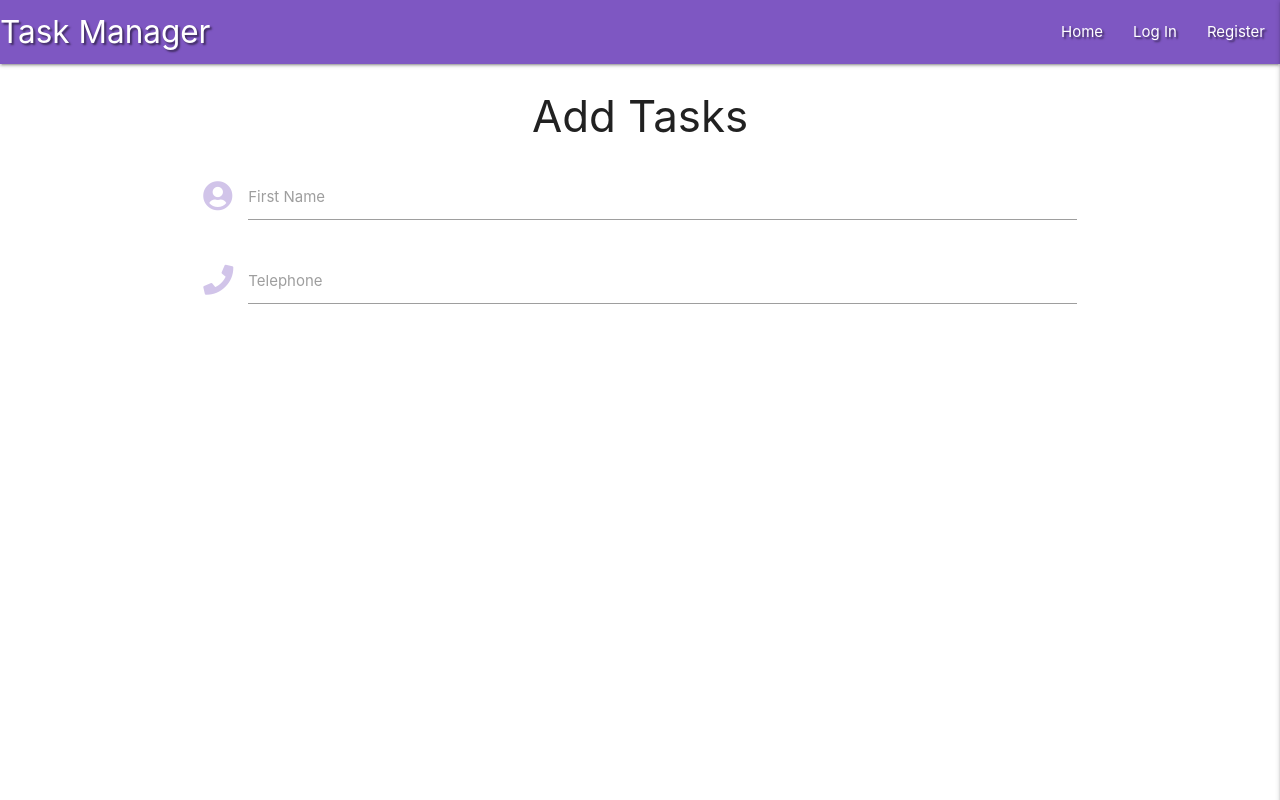
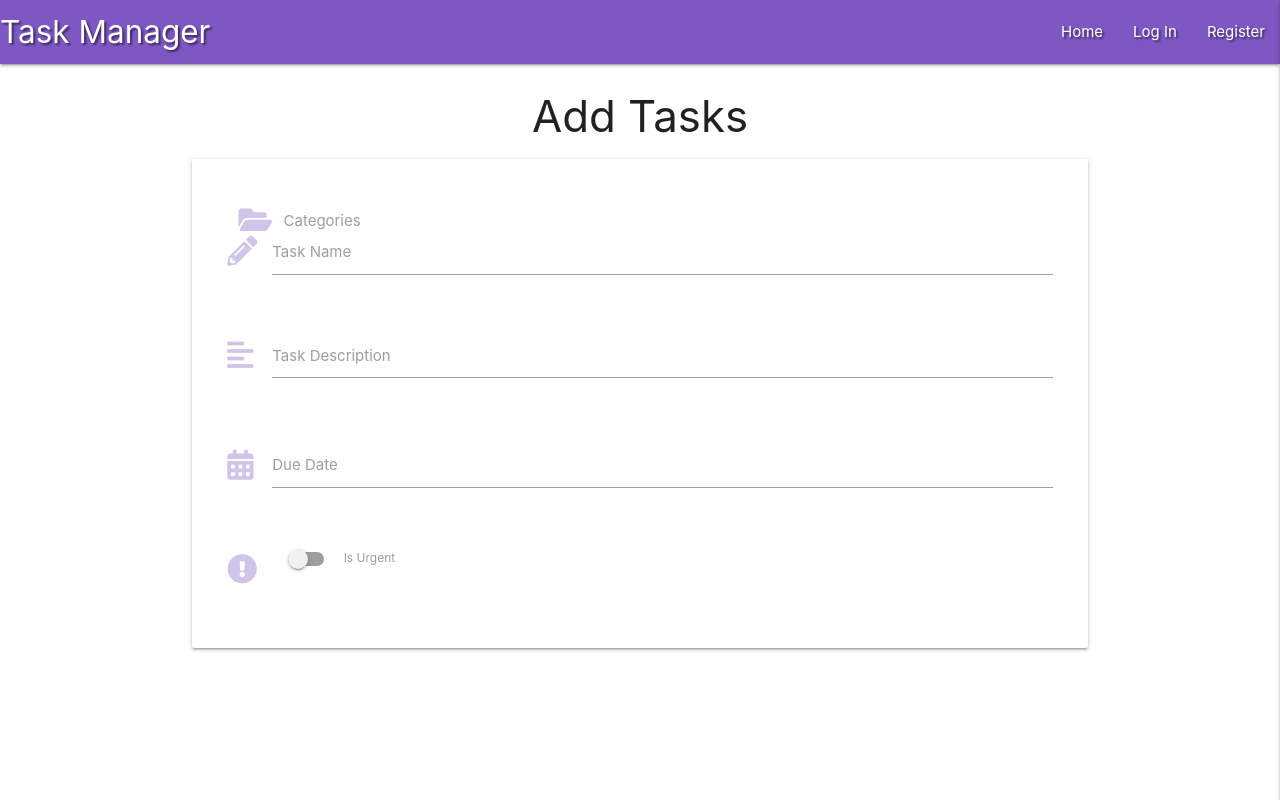
Before and after one commit to Brian-FullStack/task_manager, a Flask app: page /add_task in a window 1280 px wide. Run offline with Flask 2, Linux system fonts and the light colour scheme; some libraries are stand-ins or nearby versions.

Commit message:
Added form for user to add new tasks, added categories from db

```diff
--- a/templates/add_task.html
+++ b/templates/add_task.html
@@ -3,23 +3,61 @@
 
     <h3 class="center-align">Add Tasks</h3>
 
-
+    <div class="card-panel">
     <div class="row">
         <form class="col s12" method="POST" action="">
+            <!-- Categories -->
+            <div class="input-field col s12">
+                <i class="fas fa-folder-open prefix deep-purple-text text-lighten-4"></i>
+                <select>
+                <option value="" disabled selected>Choose Category</option>
+                {% for category in categories %}
+                    <option value="{{ category.category_name }}">{{ category.category_name }}</option>
+                {% endfor %}
+                </select>
+                <label>Categories</label>
+            </div>
             <div class="row">
+                <!-- Task Name -->
                 <div class="input-field col s12">
-          <i class="fas fa-user-circle prefix deep-purple-text text-lighten-4"></i>
-          <input id="icon_prefix" type="text" class="validate">
-          <label for="icon_prefix">First Name</label>
+                    <i class="fas fa-pencil-alt prefix deep-purple-text text-lighten-4"></i>
+                    <input id="task_name" name="task_name" minlength="2" maxlength="50" type="text" class="validate" required>
+                    <label for="task_name">Task Name</label>
                 </div>
+            </div>
+            <div class="row">
+                <!-- Task Description -->
                 <div class="input-field col s12">
-            <i class="fas fa-phone prefix deep-purple-text text-lighten-4"></i>
-          <input id="icon_telephone" type="tel" class="validate">
-          <label for="icon_telephone">Telephone</label>
+                    <i class="fas fa-align-left prefix deep-purple-text text-lighten-4"></i>
+                    <textarea id="task_description" name="task_description" minlength="5" maxlength="500" class="materialize-textarea validate" required></textarea>
+                    <label for="task_description">Task Description</label>
+                </div>
+            </div>
+            <div class="row">
+                <!-- Due Date -->
+                <div class="input-field col s12">
+                    <i class="fas fa-calendar-alt prefix deep-purple-text text-lighten-4"></i>
+                    <input id="due_date" name="due_date" type="text" class=" datepicker validate" required>
+                    <label for="due_date">Due Date</label>
+                </div>
+            </div>
+            <div class="row">
+                <!-- Urgent Switch -->
+                <div class="input-field col s12">
+                    <div class="switch">
+                        <i class="fas fa-exclamation-circle prefix deep-purple-text text-lighten-4"></i>
+                        <label for="is_urgent">
+                            <input id="is_urgent" name="is_urgent" type="checkbox">
+                            <span class="lever"></span>
+                            Is Urgent
+                        </label>
+                    </div>
                 </div>
             </div>
         </form>
     </div>
+    </div>
+
 
 
 {% endblock %}
```
Lines whose indentation alone changed are shown as unchanged.
